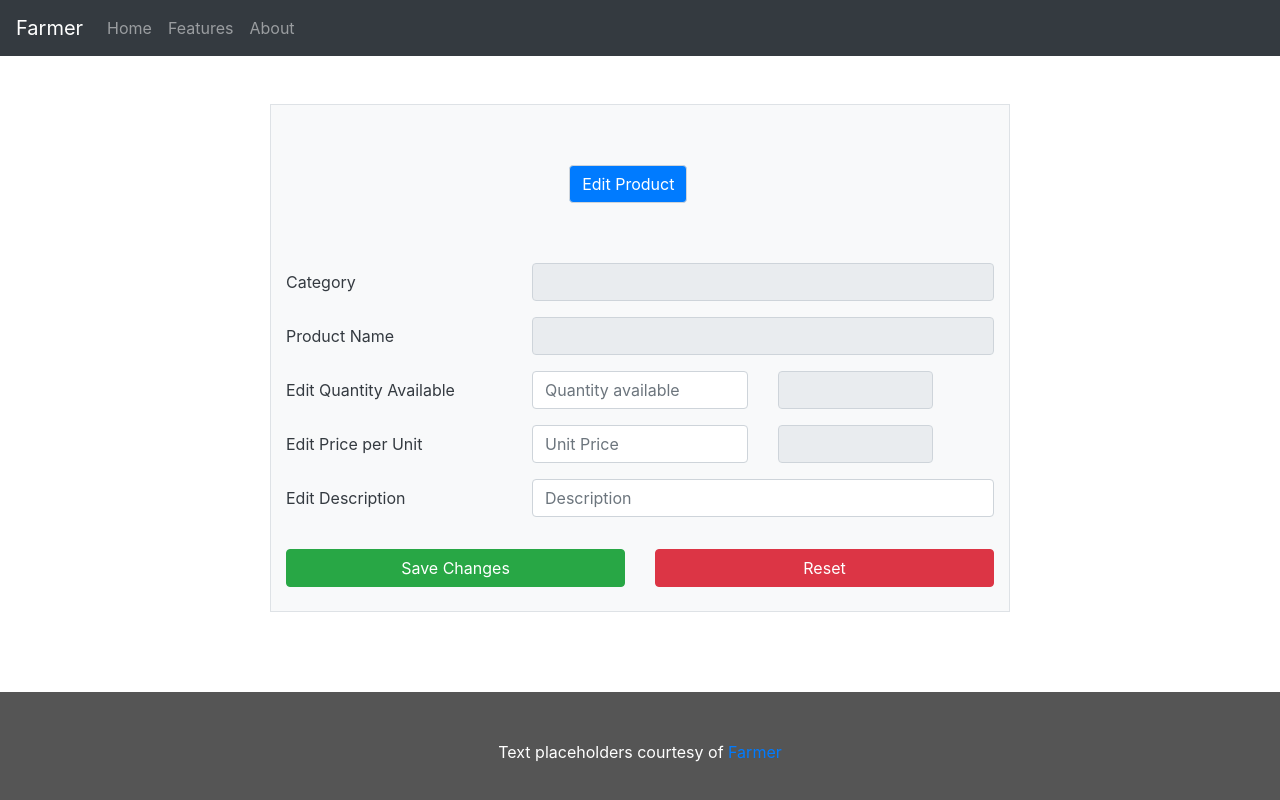
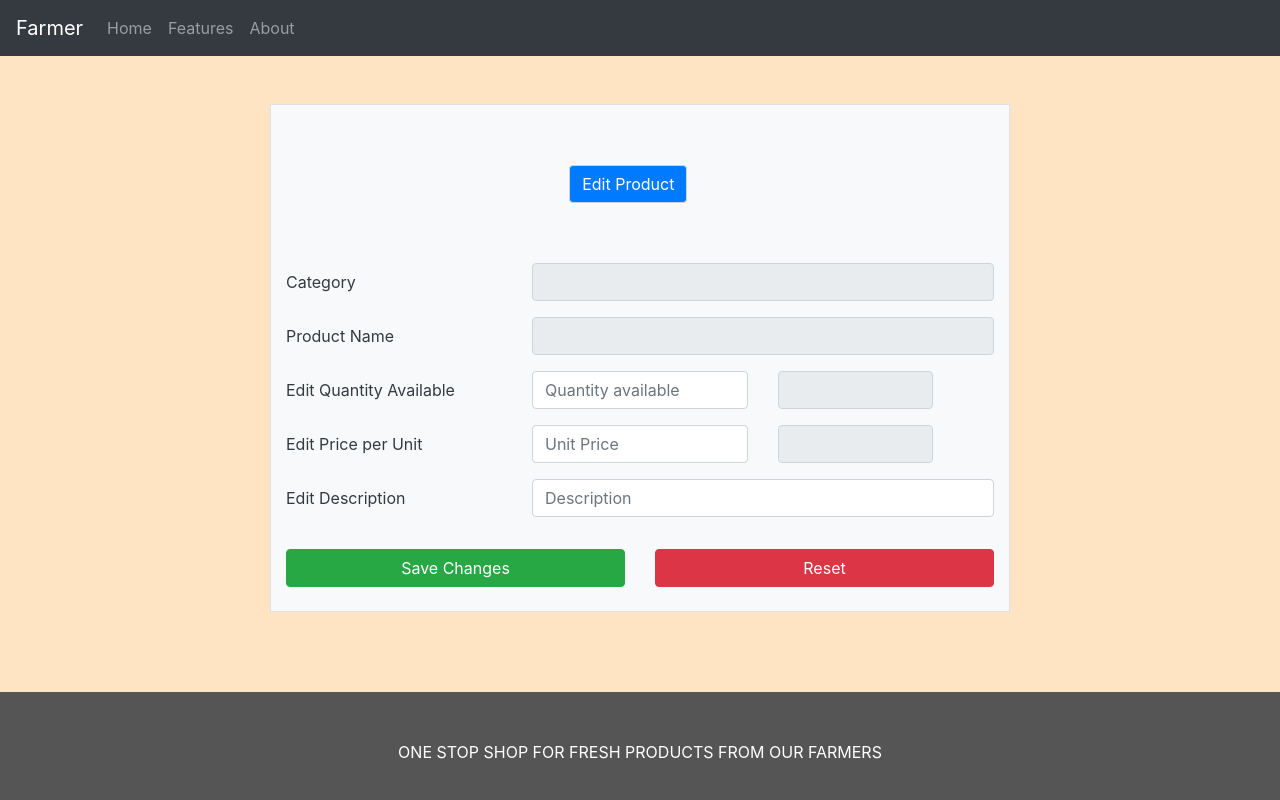
Before and after one commit to jaiswalsahil844/Farmers-Portal, a Node project: template views/edit_post.ejs in a window 1280 px wide. Run offline with Node 20 templates, Linux system fonts and the light colour scheme; the template is opened without the code that fills it, so the values that code supplies are empty; some libraries are stand-ins or nearby versions.

Commit message:
ui update

```diff
--- a/views/edit_post.ejs
+++ b/views/edit_post.ejs
@@ -10,7 +10,7 @@
     <link rel="stylesheet" href="https://stackpath.bootstrapcdn.com/bootstrap/4.1.3/css/bootstrap.min.css"
           integrity="sha384-MCw98/SFnGE8fJT3GXwEOngsV7Zt27NXFoaoApmYm81iuXoPkFOJwJ8ERdknLPMO" crossorigin="anonymous">
 
-    <title>Add Product</title>
+    <title>Edit Product</title>
 
     <style>
         footer {
@@ -22,6 +22,9 @@
             color: white;
             text-align: center;
             padding: 20px;
+        }
+        body {
+            background-color: bisque;
         }
     </style>
 </head>
@@ -122,7 +125,7 @@
 </div>
 
     <footer class="container-fluid text-center pt-5">
-        <p>Text placeholders courtesy of <a href="http://www.trinqet.com/">Farmer</a></p>
+        <p>ONE STOP SHOP FOR FRESH PRODUCTS FROM OUR FARMERS</p>
     </footer>
 
     <!-- Optional JavaScript -->
```
